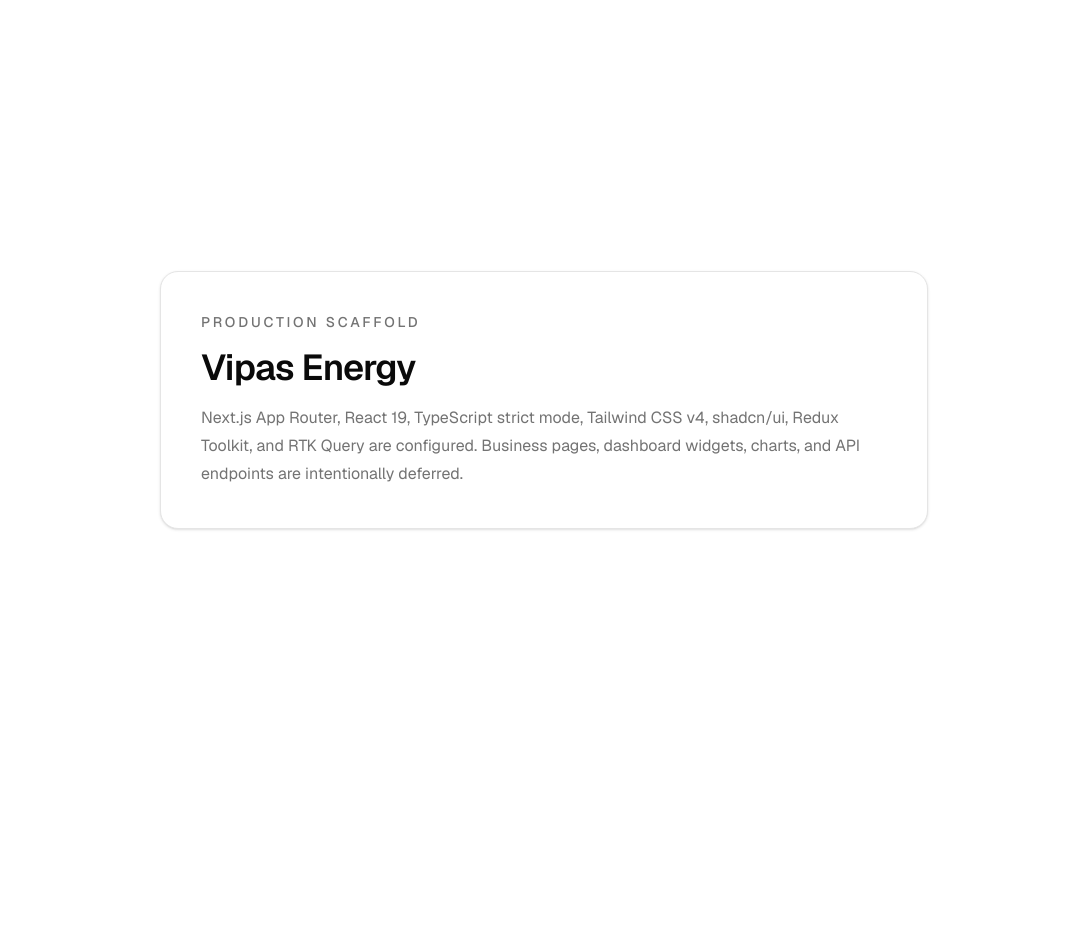
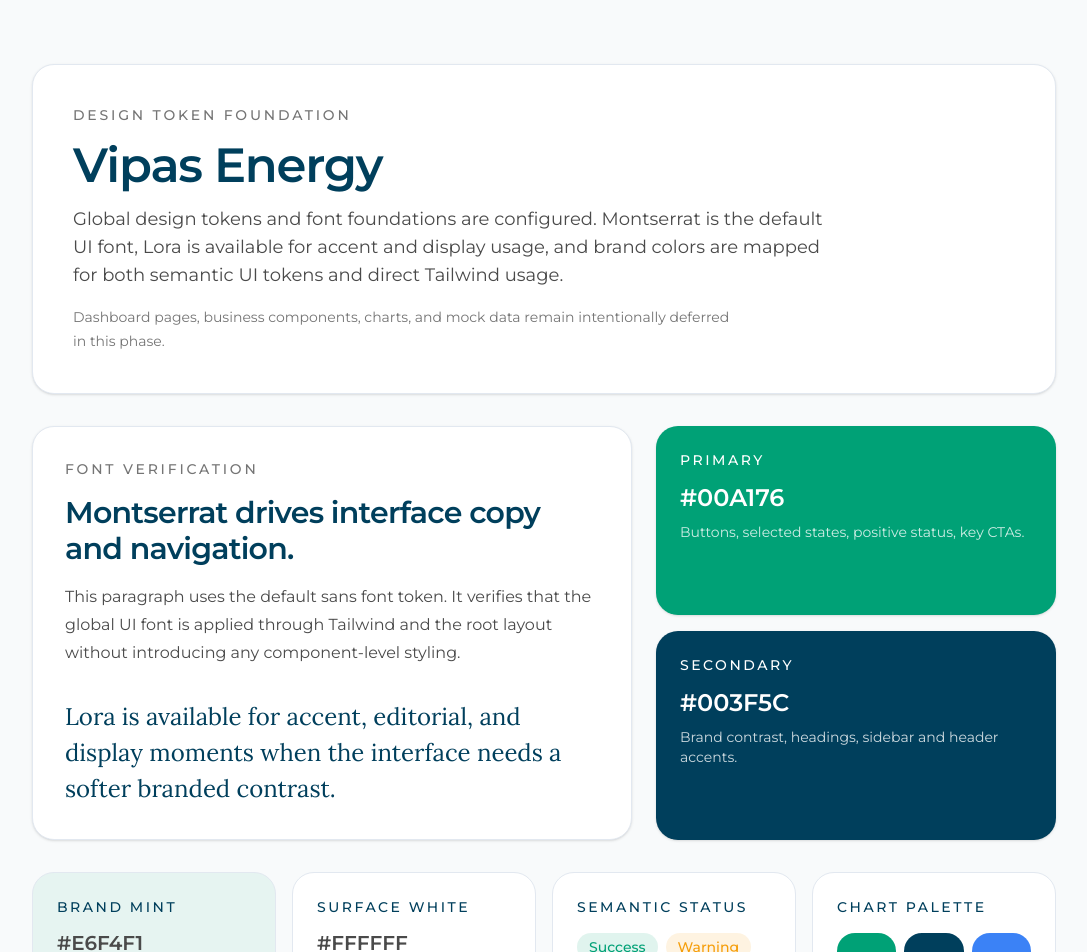
Before and after one commit to nageshweb8/vipas-energy, a Next.js app: page / in a window 1280 px wide. Shown: the top 952 px of the page, without its empty margins (96-1183 px from the left). Before the commit the page ends 800 px from the top, so only its background shows below. Built offline with nearby package versions, Linux system fonts and the light colour scheme; no server answers.

Commit message:
Brand tokens foundation

```diff
--- a/app/globals.css
+++ b/app/globals.css
@@ -5,8 +5,21 @@
 @custom-variant dark (&:is(.dark *));
 
 @theme inline {
-  --font-heading: var(--font-sans);
-  --font-sans: var(--font-sans);
+  --font-heading: var(--font-lora);
+  --font-sans: var(--font-montserrat);
+  --font-serif: var(--font-lora);
+  --color-brand-primary: var(--brand-primary);
+  --color-brand-secondary: var(--brand-secondary);
+  --color-brand-text: var(--brand-text);
+  --color-brand-mint: var(--brand-mint);
+  --color-surface-bg: var(--surface-bg);
+  --color-surface-white: var(--surface-white);
+  --color-border-default: var(--border-default);
+  --color-text-muted: var(--text-muted);
+  --color-success: var(--success);
+  --color-warning: var(--warning);
+  --color-danger: var(--danger);
+  --color-info: var(--info);
   --color-sidebar-ring: var(--sidebar-ring);
   --color-sidebar-border: var(--sidebar-border);
   --color-sidebar-accent-foreground: var(--sidebar-accent-foreground);
@@ -48,72 +61,90 @@
 }
 
 :root {
-  --background: oklch(1 0 0);
-  --foreground: oklch(0.145 0 0);
-  --card: oklch(1 0 0);
-  --card-foreground: oklch(0.145 0 0);
-  --popover: oklch(1 0 0);
-  --popover-foreground: oklch(0.145 0 0);
-  --primary: oklch(0.205 0 0);
-  --primary-foreground: oklch(0.985 0 0);
-  --secondary: oklch(0.97 0 0);
-  --secondary-foreground: oklch(0.205 0 0);
-  --muted: oklch(0.97 0 0);
-  --muted-foreground: oklch(0.556 0 0);
-  --accent: oklch(0.97 0 0);
-  --accent-foreground: oklch(0.205 0 0);
-  --destructive: oklch(0.577 0.245 27.325);
-  --border: oklch(0.922 0 0);
-  --input: oklch(0.922 0 0);
-  --ring: oklch(0.708 0 0);
-  --chart-1: oklch(0.87 0 0);
-  --chart-2: oklch(0.556 0 0);
-  --chart-3: oklch(0.439 0 0);
-  --chart-4: oklch(0.371 0 0);
-  --chart-5: oklch(0.269 0 0);
+  /* BRAND BOOK DRAFT — verify before Production v1 */
+  --brand-primary: #00a176;
+  --brand-secondary: #003f5c;
+  --brand-text: #4a4a4a;
+  --brand-mint: #e6f4f1;
+
+  --surface-bg: #f8fafb;
+  --surface-white: #ffffff;
+  --border-default: #e2e8f0;
+  --text-muted: #757575;
+
+  --success: #00a176;
+  --warning: #f59e0b;
+  --danger: #ef4444;
+  --info: #3b82f6;
+
+  --background: var(--surface-bg);
+  --foreground: var(--brand-text);
+  --card: var(--surface-white);
+  --card-foreground: var(--brand-text);
+  --popover: var(--surface-white);
+  --popover-foreground: var(--brand-text);
+  --primary: var(--brand-primary);
+  --primary-foreground: var(--surface-white);
+  --secondary: var(--brand-secondary);
+  --secondary-foreground: var(--surface-white);
+  --muted: var(--brand-mint);
+  --muted-foreground: var(--text-muted);
+  --accent: var(--brand-mint);
+  --accent-foreground: var(--brand-secondary);
+  --destructive: var(--danger);
+  --border: var(--border-default);
+  --input: var(--border-default);
+  --ring: var(--brand-primary);
+  --chart-1: #00a176;
+  --chart-2: #003f5c;
+  --chart-3: #3b82f6;
+  --chart-4: #f59e0b;
+  --chart-5: #8b5cf6;
+  --chart-6: #6b7280;
   --radius: 0.625rem;
-  --sidebar: oklch(0.985 0 0);
-  --sidebar-foreground: oklch(0.145 0 0);
-  --sidebar-primary: oklch(0.205 0 0);
-  --sidebar-primary-foreground: oklch(0.985 0 0);
-  --sidebar-accent: oklch(0.97 0 0);
-  --sidebar-accent-foreground: oklch(0.205 0 0);
-  --sidebar-border: oklch(0.922 0 0);
-  --sidebar-ring: oklch(0.708 0 0);
+  --sidebar: var(--brand-secondary);
+  --sidebar-foreground: var(--surface-white);
+  --sidebar-primary: var(--brand-primary);
+  --sidebar-primary-foreground: var(--surface-white);
+  --sidebar-accent: var(--brand-mint);
+  --sidebar-accent-foreground: var(--brand-secondary);
+  --sidebar-border: rgba(255, 255, 255, 0.08);
+  --sidebar-ring: rgba(0, 161, 118, 0.35);
 }
 
 .dark {
-  --background: oklch(0.145 0 0);
-  --foreground: oklch(0.985 0 0);
-  --card: oklch(0.205 0 0);
-  --card-foreground: oklch(0.985 0 0);
-  --popover: oklch(0.205 0 0);
-  --popover-foreground: oklch(0.985 0 0);
-  --primary: oklch(0.922 0 0);
-  --primary-foreground: oklch(0.205 0 0);
-  --secondary: oklch(0.269 0 0);
-  --secondary-foreground: oklch(0.985 0 0);
-  --muted: oklch(0.269 0 0);
-  --muted-foreground: oklch(0.708 0 0);
-  --accent: oklch(0.269 0 0);
-  --accent-foreground: oklch(0.985 0 0);
-  --destructive: oklch(0.704 0.191 22.216);
-  --border: oklch(1 0 0 / 10%);
-  --input: oklch(1 0 0 / 15%);
-  --ring: oklch(0.556 0 0);
-  --chart-1: oklch(0.87 0 0);
-  --chart-2: oklch(0.556 0 0);
-  --chart-3: oklch(0.439 0 0);
-  --chart-4: oklch(0.371 0 0);
-  --chart-5: oklch(0.269 0 0);
-  --sidebar: oklch(0.205 0 0);
-  --sidebar-foreground: oklch(0.985 0 0);
-  --sidebar-primary: oklch(0.488 0.243 264.376);
-  --sidebar-primary-foreground: oklch(0.985 0 0);
-  --sidebar-accent: oklch(0.269 0 0);
-  --sidebar-accent-foreground: oklch(0.985 0 0);
-  --sidebar-border: oklch(1 0 0 / 10%);
-  --sidebar-ring: oklch(0.556 0 0);
+  --background: #071d2e;
+  --foreground: #f8fafb;
+  --card: #0d2940;
+  --card-foreground: #f8fafb;
+  --popover: #0d2940;
+  --popover-foreground: #f8fafb;
+  --primary: var(--brand-primary);
+  --primary-foreground: var(--surface-white);
+  --secondary: #103553;
+  --secondary-foreground: var(--surface-white);
+  --muted: #143952;
+  --muted-foreground: #c3cbd2;
+  --accent: #143952;
+  --accent-foreground: #f8fafb;
+  --destructive: #f87171;
+  --border: rgba(248, 250, 251, 0.12);
+  --input: rgba(248, 250, 251, 0.16);
+  --ring: rgba(0, 161, 118, 0.4);
+  --chart-1: #00a176;
+  --chart-2: #003f5c;
+  --chart-3: #3b82f6;
+  --chart-4: #f59e0b;
+  --chart-5: #8b5cf6;
+  --chart-6: #6b7280;
+  --sidebar: #051826;
+  --sidebar-foreground: var(--surface-white);
+  --sidebar-primary: var(--brand-primary);
+  --sidebar-primary-foreground: var(--surface-white);
+  --sidebar-accent: #103553;
+  --sidebar-accent-foreground: var(--surface-white);
+  --sidebar-border: rgba(248, 250, 251, 0.1);
+  --sidebar-ring: rgba(0, 161, 118, 0.4);
 }
 
 @layer base {
--- a/app/layout.tsx
+++ b/app/layout.tsx
@@ -1,12 +1,22 @@
 import type { Metadata } from "next";
-import { Geist } from "next/font/google";
+import { Lora, Montserrat } from "next/font/google";
 
 import { cn } from "@/lib/utils";
 import { StoreProvider } from "@/store/providers";
 
 import "./globals.css";
 
-const geist = Geist({ subsets: ["latin"], variable: "--font-sans" });
+const montserrat = Montserrat({
+  subsets: ["latin"],
+  variable: "--font-montserrat",
+  display: "swap",
+});
+
+const lora = Lora({
+  subsets: ["latin"],
+  variable: "--font-lora",
+  display: "swap",
+});
 
 export const metadata: Metadata = {
   title: {
@@ -23,7 +33,10 @@
   children: React.ReactNode;
 }>) {
   return (
-    <html lang="en" className={cn("font-sans", geist.variable)}>
+    <html
+      lang="en"
+      className={cn("font-sans", montserrat.variable, lora.variable)}
+    >
       <body className="bg-background text-foreground min-h-screen antialiased">
         <StoreProvider>{children}</StoreProvider>
       </body>
--- a/app/page.tsx
+++ b/app/page.tsx
@@ -1,20 +1,124 @@
 export default function HomePage() {
   return (
-    <main className="flex min-h-[100dvh] items-center justify-center px-6 py-16">
-      <section className="border-border bg-card w-full max-w-3xl rounded-2xl border p-8 shadow-sm sm:p-10">
-        <p className="text-muted-foreground text-sm font-medium tracking-[0.2em] uppercase">
-          Production Scaffold
-        </p>
-        <h1 className="mt-4 text-3xl font-semibold tracking-tight sm:text-4xl">
-          Vipas Energy
-        </h1>
-        <p className="text-muted-foreground mt-4 max-w-2xl text-base leading-7">
-          Next.js App Router, React 19, TypeScript strict mode, Tailwind CSS v4,
-          shadcn/ui, Redux Toolkit, and RTK Query are configured. Business
-          pages, dashboard widgets, charts, and API endpoints are intentionally
-          deferred.
-        </p>
-      </section>
+    <main className="bg-background min-h-[100dvh] px-6 py-16">
+      <div className="mx-auto grid max-w-5xl gap-8">
+        <section className="border-border-default bg-card rounded-3xl border p-8 shadow-sm sm:p-10">
+          <p className="text-muted-foreground text-sm font-medium uppercase tracking-[0.2em]">
+            Design Token Foundation
+          </p>
+          <h1 className="text-brand-secondary mt-4 text-4xl font-semibold tracking-tight sm:text-5xl">
+            Vipas Energy
+          </h1>
+          <p className="text-brand-text mt-4 max-w-3xl text-base leading-7 sm:text-lg">
+            Global design tokens and font foundations are configured. Montserrat
+            is the default UI font, Lora is available for accent and display
+            usage, and brand colors are mapped for both semantic UI tokens and
+            direct Tailwind usage.
+          </p>
+          <p className="text-muted-foreground mt-4 max-w-2xl text-sm leading-6">
+            Dashboard pages, business components, charts, and mock data remain
+            intentionally deferred in this phase.
+          </p>
+        </section>
+
+        <section className="grid gap-6 lg:grid-cols-[1.2fr_0.8fr]">
+          <div className="border-border-default bg-card rounded-3xl border p-8 shadow-sm">
+            <p className="text-muted-foreground text-sm font-medium uppercase tracking-[0.2em]">
+              Font Verification
+            </p>
+            <h2 className="text-brand-secondary mt-4 text-3xl font-semibold tracking-tight">
+              Montserrat drives interface copy and navigation.
+            </h2>
+            <p className="text-brand-text mt-4 max-w-2xl leading-7">
+              This paragraph uses the default sans font token. It verifies that
+              the global UI font is applied through Tailwind and the root layout
+              without introducing any component-level styling.
+            </p>
+            <p className="font-serif text-brand-secondary mt-8 text-2xl leading-9">
+              Lora is available for accent, editorial, and display moments when
+              the interface needs a softer branded contrast.
+            </p>
+          </div>
+
+          <div className="grid gap-4 sm:grid-cols-2 lg:grid-cols-1">
+            <div className="bg-brand-primary rounded-3xl p-6 text-white shadow-sm">
+              <p className="text-sm font-medium uppercase tracking-[0.18em]">
+                Primary
+              </p>
+              <p className="mt-3 text-2xl font-semibold">#00A176</p>
+              <p className="mt-2 text-sm text-white/80">
+                Buttons, selected states, positive status, key CTAs.
+              </p>
+            </div>
+
+            <div className="bg-brand-secondary rounded-3xl p-6 text-white shadow-sm">
+              <p className="text-sm font-medium uppercase tracking-[0.18em]">
+                Secondary
+              </p>
+              <p className="mt-3 text-2xl font-semibold">#003F5C</p>
+              <p className="mt-2 text-sm text-white/80">
+                Brand contrast, headings, sidebar and header accents.
+              </p>
+            </div>
+          </div>
+        </section>
+
+        <section className="grid gap-4 md:grid-cols-4">
+          <div className="border-border-default bg-brand-mint rounded-3xl border p-6">
+            <p className="text-brand-secondary text-sm font-medium uppercase tracking-[0.18em]">
+              Brand Mint
+            </p>
+            <p className="text-brand-text mt-3 text-xl font-semibold">#E6F4F1</p>
+            <p className="text-muted-foreground mt-2 text-sm leading-6">
+              Soft backgrounds, active navigation fills, empty-state highlights.
+            </p>
+          </div>
+
+          <div className="border-border-default bg-surface-white rounded-3xl border p-6">
+            <p className="text-brand-secondary text-sm font-medium uppercase tracking-[0.18em]">
+              Surface White
+            </p>
+            <p className="text-brand-text mt-3 text-xl font-semibold">#FFFFFF</p>
+            <p className="text-muted-foreground mt-2 text-sm leading-6">
+              Cards, dialogs, and elevated surfaces on the application canvas.
+            </p>
+          </div>
+
+          <div className="border-border-default bg-card rounded-3xl border p-6">
+            <p className="text-brand-secondary text-sm font-medium uppercase tracking-[0.18em]">
+              Semantic Status
+            </p>
+            <div className="mt-4 flex flex-wrap gap-2">
+              <span className="bg-success/12 text-success rounded-full px-3 py-1 text-sm font-medium">
+                Success
+              </span>
+              <span className="bg-warning/12 text-warning rounded-full px-3 py-1 text-sm font-medium">
+                Warning
+              </span>
+              <span className="bg-danger/12 text-danger rounded-full px-3 py-1 text-sm font-medium">
+                Danger
+              </span>
+              <span className="bg-info/12 text-info rounded-full px-3 py-1 text-sm font-medium">
+                Info
+              </span>
+            </div>
+          </div>
+
+          <div className="border-border-default bg-card rounded-3xl border p-6">
+            <p className="text-brand-secondary text-sm font-medium uppercase tracking-[0.18em]">
+              Chart Palette
+            </p>
+            <div className="mt-4 grid grid-cols-3 gap-2">
+              <div className="bg-chart-1 h-10 rounded-2xl" />
+              <div className="bg-chart-2 h-10 rounded-2xl" />
+              <div className="bg-chart-3 h-10 rounded-2xl" />
+              <div className="bg-chart-4 h-10 rounded-2xl" />
+              <div className="bg-chart-5 h-10 rounded-2xl" />
+              <div className="bg-chart-6 h-10 rounded-2xl" />
+            </div>
+          </div>
+        </section>
+      </div>
     </main>
   );
 }
--- /dev/null
+++ b/lib/tokens.ts
@@ -0,0 +1,31 @@
+export const brandColors = {
+  primary: "#00A176",
+  secondary: "#003F5C",
+  text: "#4A4A4A",
+  mint: "#E6F4F1",
+  surfaceBg: "#F8FAFB",
+  surfaceWhite: "#FFFFFF",
+  border: "#E2E8F0",
+  mutedText: "#757575",
+} as const;
+
+export const statusColors = {
+  success: "#00A176",
+  warning: "#F59E0B",
+  danger: "#EF4444",
+  info: "#3B82F6",
+} as const;
+
+export const chartColors = {
+  primary: "#00A176",
+  secondary: "#003F5C",
+  info: "#3B82F6",
+  warning: "#F59E0B",
+  accent: "#8B5CF6",
+  neutral: "#6B7280",
+} as const;
+
+export const fontFamilies = {
+  sans: "Montserrat, system-ui, sans-serif",
+  serif: "Lora, Georgia, serif",
+} as const;
```
